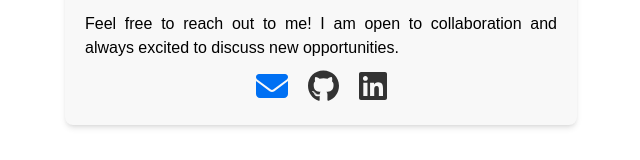
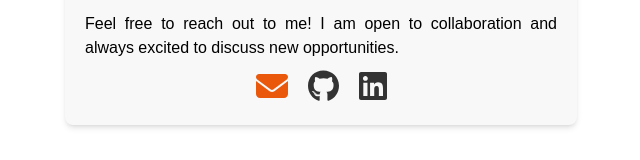
Before and after one commit to ketuvin/my-portfolio, a Next.js app: page / in a window 1280 px wide. In both pictures the pointer is over the icon 590 px from the left and 2731 px from the top of the page. Shown: the part 2646-2806 px from the top of the page, without its empty margins (319-959 px from the left). Built offline with nearby package versions, Linux system fonts and the light colour scheme; a web font is replaced by a local one.

Commit message:
enhance ui

```diff
--- a/styles/Contact.module.css
+++ b/styles/Contact.module.css
@@ -27,5 +27,5 @@
 }
 
 .icon:hover {
-  color: #0070f3;
+  color: #EA580C;
 }
--- a/styles/Home.module.css
+++ b/styles/Home.module.css
@@ -143,11 +143,11 @@
 }
 
 .active {
-  border-color: #555;
+  border-color: #EA580C;
 }
 
 .project:hover {
-  border-color: #555;
+  border-color: #EA580C;
 }
 
 .projectTitle {
@@ -207,7 +207,7 @@
 
 .prev:hover,
 .next:hover {
-  background-color: #555;
+  background-color: #EA580C;
 }
 
 /* Center the anchor tags horizontally */
```
